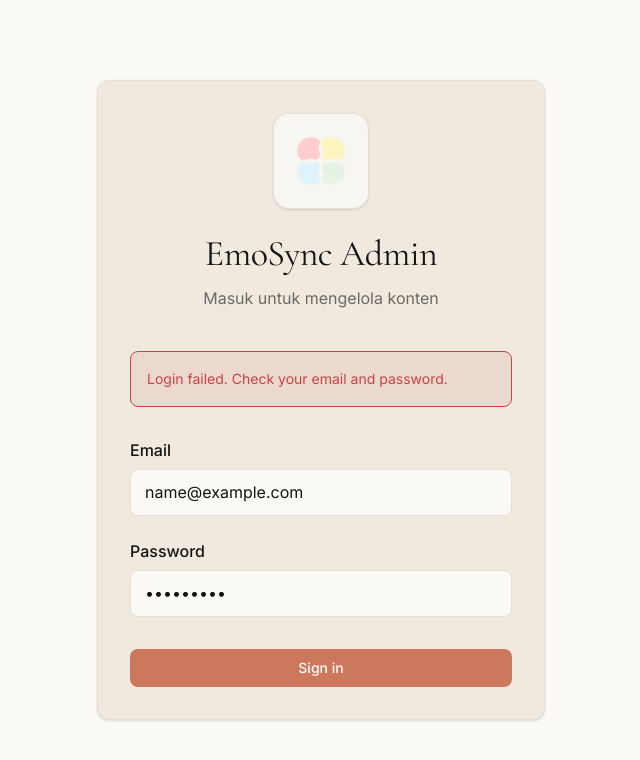
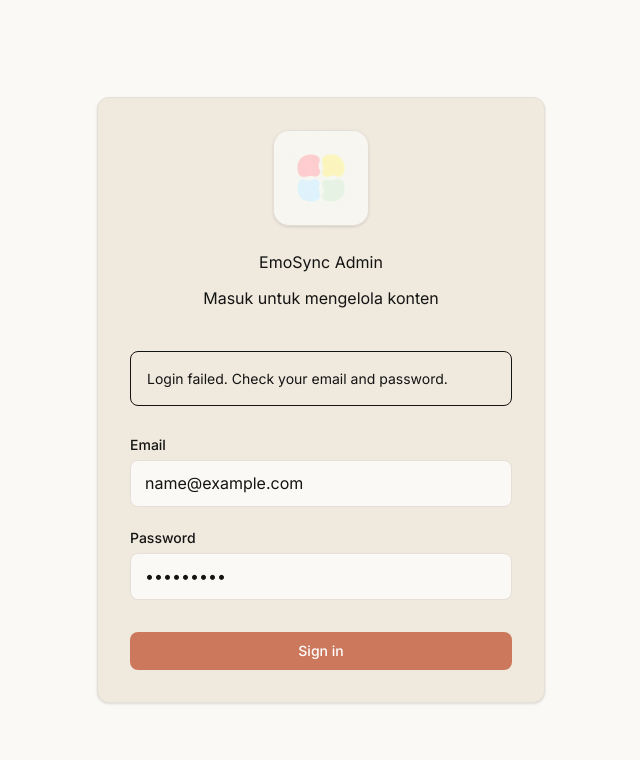
Before and after one commit to iltizamhasan3/emosync-admin, a React (Vite) app: page /login in a window 1280 px wide. Both pictures are taken after typing "name@example.com", "Sample123" into the empty fields and a click on the button "Sign in". Shown: the top 760 px of the page, without its empty margins (319-959 px from the left). Built offline with nearby package versions, Linux system fonts and the light colour scheme; no server answers.

Commit message:
fix(layout): resolve login page container overflow and centering

```diff
--- a/src/pages/LoginPage.jsx
+++ b/src/pages/LoginPage.jsx
@@ -31,8 +31,8 @@ export default function LoginPage() {
   }
 
   return (
-    <div className="flex min-h-screen items-center justify-center p-6 bg-[var(--color-canvas)]">
-      <div className="w-full max-w-md feature-card shadow-sm border border-[var(--color-hairline)]">
+    <div className="flex w-full min-h-screen items-center justify-center p-6 bg-[var(--color-canvas)]">
+      <div className="w-full max-w-[448px] min-w-[320px] sm:min-w-[400px] feature-card shadow-sm border border-[var(--color-hairline)] mx-auto">
         <div className="mb-10 text-center">
           <img
             src="/app_icon.jpg"
@@ -40,21 +40,21 @@ export default function LoginPage() {
             className="mx-auto mb-6 rounded-2xl object-cover shadow-sm border border-[var(--color-hairline)]"
             style={{ width: '96px', height: '96px' }}
           />
-          <h1 className="mb-3 typography-display-md">
+          <h1 className="mb-3 typography-heading-1">
             EmoSync Admin
           </h1>
-          <p className="typography-body-md text-[var(--color-muted)]">Masuk untuk mengelola konten</p>
+          <p className="typography-body-md text-[var(--color-ink-muted)]">Masuk untuk mengelola konten</p>
         </div>
 
         {error && (
-          <div className="mb-6 rounded-md border border-[var(--color-error)] bg-[var(--color-error)]/10 p-4 typography-body-sm text-[var(--color-error)]">
+          <div className="mb-6 rounded-md border border-[var(--color-accent-orange)] bg-[var(--color-accent-orange)]/10 p-4 typography-body-sm text-[var(--color-accent-orange-deep)]">
             {error}
           </div>
         )}
 
         <form onSubmit={handleSubmit} className="mt-8">
           <div className="mb-6">
-            <label className="mb-2 block typography-title-sm text-[var(--color-ink)]">
+            <label className="mb-2 block typography-button text-[var(--color-ink)]">
               Email
             </label>
             <input
@@ -68,7 +68,7 @@ export default function LoginPage() {
           </div>
 
           <div className="mb-6">
-            <label className="mb-2 block typography-title-sm text-[var(--color-ink)]">
+            <label className="mb-2 block typography-button text-[var(--color-ink)]">
               Password
             </label>
             <input
```
